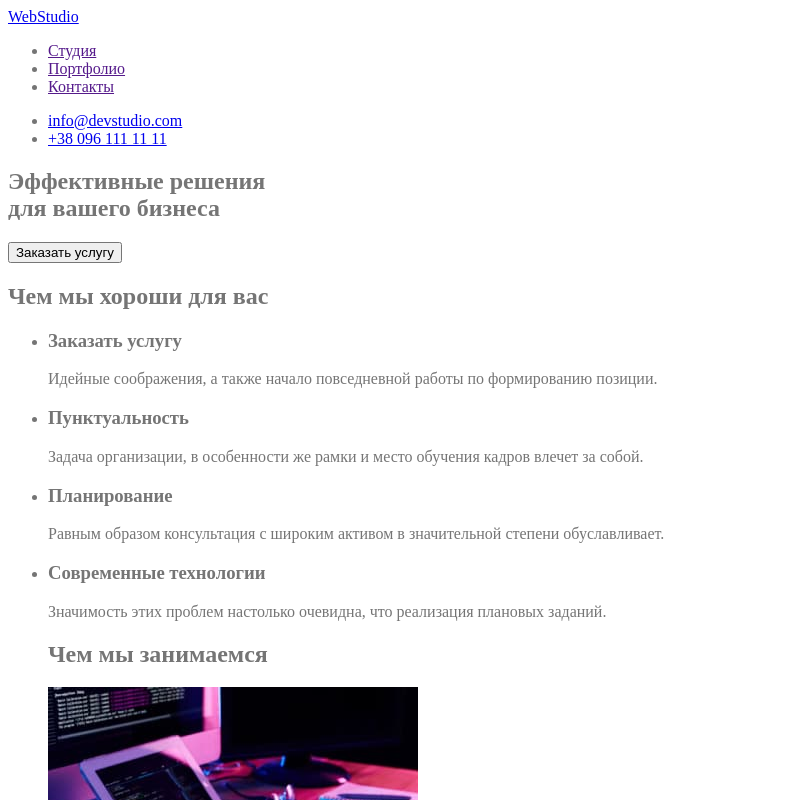
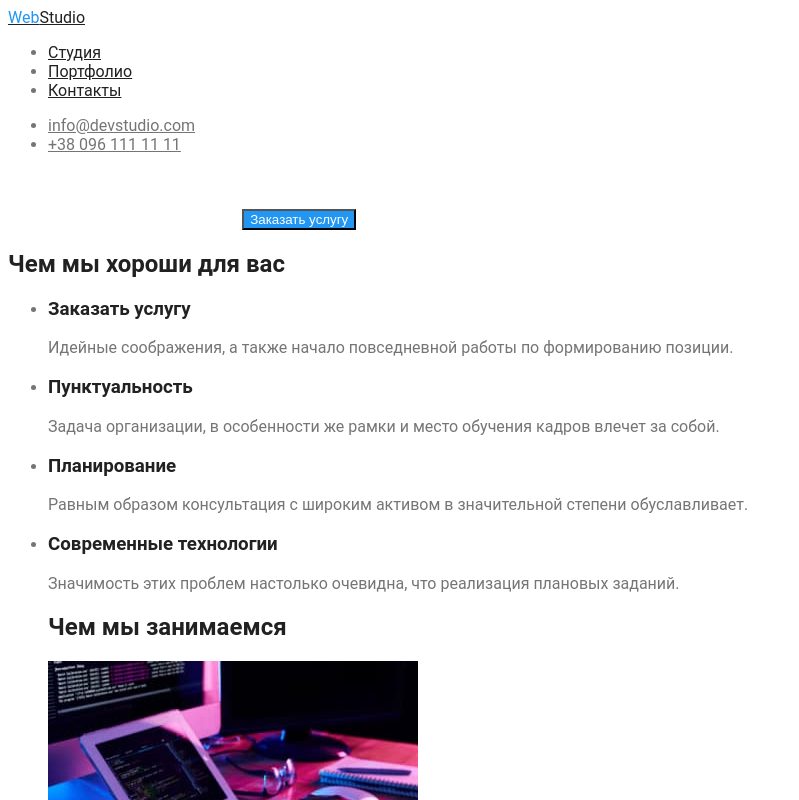
Before and after one commit to VsevolodZharkov/goit-markup-hw-02, a plain HTML site: page index.html in a window 1280 px wide. Shown: the top 800 px of the page, without its empty margins (0-799 px from the left). Drawn offline with Linux system fonts and the light colour scheme.

Commit message:
стили и верстка

```diff
--- a/css/styles.css
+++ b/css/styles.css
@@ -4,6 +4,60 @@
 
 /*#2196F3 один из основных цветов бирюзовый*/
 /* цвет ссылок #E5E5E5*/
-body{
+body {
     color:#757575;
+    font-family: Roboto;
+    background-color: #FFFFFF;
 }
+/* шапка страницы*/
+.logo {
+    color: #212121;
+}
+.logo-cap {
+    color: #2196F3;
+}
+/*.list {
+    list-style: none;
+} для сбросывания стиля к примера на точках в списке*/
+.site-nav .link {
+    color: #212121;
+}
+.site-nav .link:hover,
+.site-nav .link:focus {
+    color: #2196F3;
+}
+.auth-nav .link {
+    color: #757575;
+
+}
+.auth-nav .link:hover,
+.auth-nav .link:focus  {
+    color: #2196F3;
+
+}
+/* цвет страницы*/
+
+.section .section-zag {
+    color: #212121;
+}
+.clients > .section-zag {
+    color: #FFFFFF;
+}
+.feature-list .title {
+    color: #212121;
+}
+/* кнопки*/
+.button {
+    color: #212121;
+    background-color: #2196F3;
+}
+
+/* кнопки*/
+.button.primary {
+    color: #FFFFFF;
+    background-color: #2196F3;
+}
+.button.secondary {
+    color: #2196F3;
+    background-color: #FFFFFF;
+}
--- a/index.html
+++ b/index.html
@@ -10,52 +10,54 @@
 <body>
     <header>
         <nav>
-            <a href="index.html">WebStudio</a>
-            <ul>
-               <li><a href="">Студия</a></li>
-               <li><a href="">Портфолио</a></li>
-               <li><a href="">Контакты</a></li>
+            <a href="index.html" class="logo">
+                <span class="logo-cap">Web</span>Studio
+            </a>
+            <ul class="site-nav">
+               <li><a href="" class="link">Студия</a></li>
+               <li><a href="" class="link">Портфолио</a></li>
+               <li><a href="" class="link">Контакты</a></li>
             </ul>
         </nav>
 
 
-        <ul>
-            <li><a href="mailto:info@devstudio.com">info@devstudio.com</a></li>
-            <li><a href="tel:+380961111111">+38 096 111 11 11</a></li>
+        <ul class="auth-nav">
+            <li><a href="mailto:info@devstudio.com"class="link">info@devstudio.com</a></li>
+            <li><a href="tel:+380961111111"class="link">+38 096 111 11 11</a></li>
         </ul>
     </header>
     <main>
-        <section>
-            <h1>Эффективные решения<br> для вашего бизнеса</h1>
-            <button type="button">Заказать услугу</button>
+        <section class="section clients">
+            <h1 class="section-zag">Эффективные решения<br> для вашего бизнеса</h1class>
+            <button type="button" class="button primary" >Заказать услугу</button>
         </section>
-        <section>
-            <h2>Чем мы хороши для вас</h2>
-            <ul>
+        <section class="section">
+            <h2 class="section-zag">Чем мы хороши для вас</h2>
+            <ul class="feature-list">
                 <li>
-                     <h3>Заказать услугу</h3>
+                     <h3 class="title">Заказать услугу</h3>
                      <p>Идейные соображения, а также начало повседневной работы по формированию позиции.</p>
                 </li>
 
                 <li>
-                     <h3>Пунктуальность</h3>
+                     <h3 class="title">Пунктуальность</h3>
                      <p>Задача организации, в особенности же рамки и место обучения кадров влечет за собой.</p>
                 </li>
 
                 <li>
-                     <h3>Планирование</h3>
+                     <h3 class="title">Планирование</h3>
                      <p>Равным образом консультация с широким активом в значительной степени обуславливает.</p>
                 </li>
 
                 <li>
-                     <h3>Современные технологии</h3>
+                     <h3 class="title">Современные технологии</h3>
                      <p>Значимость этих проблем настолько очевидна, что реализация плановых заданий.</p>
                 </li>
             </ul>
         </section>
-        <section>
-            <ul>
-                <h2>Чем мы занимаемся</h2>
+        <section class="section">
+            <ul class="feature-list">
+                <h2 class="section-zag">Чем мы занимаемся</h2>
                 <li>
                    <img src="./images/img1.jpg" alt="написание кода" width="370">
                 </li>
@@ -67,27 +69,27 @@
                 </li>
             </ul>
         </section>
-        <section>
-            <h2>Наша команда</h2>
-            <ul>
+        <section class="section">
+            <h2 class="section-zag">Наша команда</h2>
+            <ul class="feature-list">
                 <li>
                      <img src="./images/hum1.jpg" alt="hum1" width="270" height="260">
-                     <h3>Игорь Демьяненко</h3>
+                     <h3 class="title">Игорь Демьяненко</h3>
                      <p>Product Designer</p>
                 </li>
                 <li>
                      <img src="./images/hum2.jpg" alt="hum2" width="270" height="260">
-                     <h3>Ольга Репина</h3>
+                     <h3 class="title">Ольга Репина</h3>
                      <p>Frontend Developer</p>
                 </li>
                 <li>
                     <img src="./images/hum3.jpg" alt="hum3" width="270" height="260">
-                    <h3>Николай Тарасов</h3>
+                    <h3 class="title">Николай Тарасов</h3>
                     <p>Marketing</p>
                 </li>
                 <li>
                     <img src="./images/hum4.jpg" alt="hum4" width="270" height="260">
-                    <h3>Михаил Ермаков</h3>
+                    <h3 class="title">Михаил Ермаков</h3>
                     <p>UI Designer</p>
                 </li>
             </ul>
@@ -96,10 +98,12 @@
 
     </main>
     <footer>
-        <a href="index.html">WebStudio</a>
+        <a href="index.html" class="logo">
+            <span class="logo-cap">Web</span>Studio
+        </a>
         <address>
             <p>г. Киев, пр-т Леси Украинки, 26</p><br>
-            <a href="mailto:info@devstudio.com">info@devstudio.com</a>
+            <a href="mailto:info@devstudio.com">info@devstudio.com</a><br>
             <a href="tel:+380961111111">+38 096 111 11 11</a>
         </address>
 
```
Also changed, not shown: portfolio.html (+1 -1 lines).
